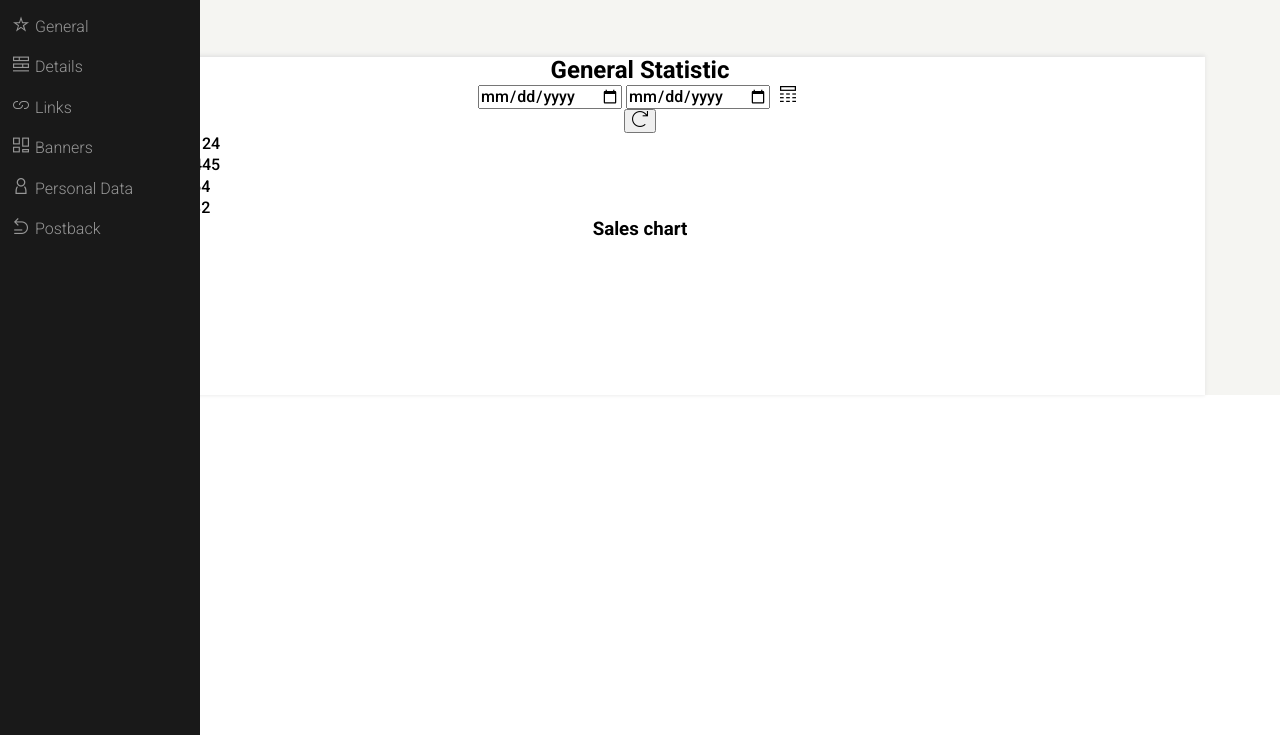
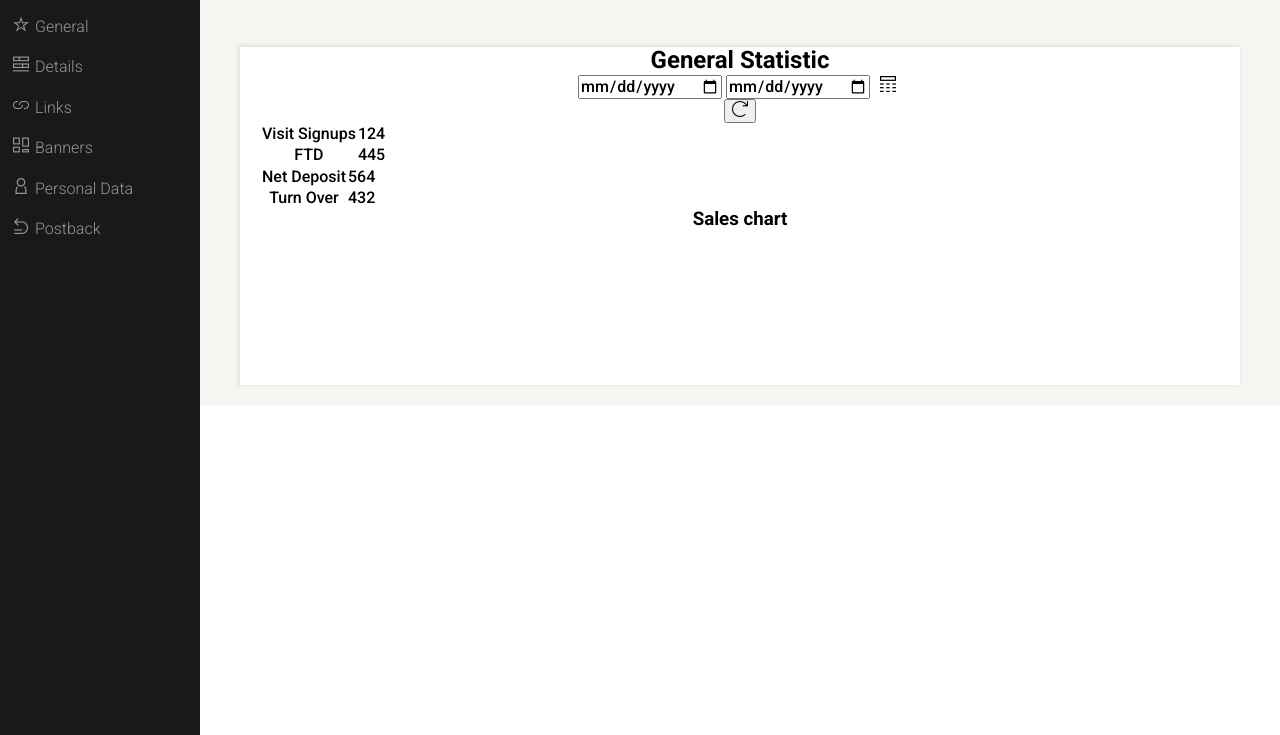
Before and after one commit to jarekdorman/project_module_12, a website: page src/index.html in a window 1280 px wide. Shown: the part 65-800 px from the top of the page. Drawn offline with nearby package versions, Linux system fonts and the light colour scheme; files that its build step writes are made by us from their sources.

Commit message:
init project

```diff
--- a/src/sass/sections/_sections.scss
+++ b/src/sass/sections/_sections.scss
@@ -49,6 +49,7 @@
   display: block;
   width: 100%;
   padding: 10px 7px;
+
   &:hover {
     color: $main-lighten;
     border-left: 2px solid $warning-light;
@@ -122,11 +123,10 @@ section {
   width: 100%;
   padding-left: 20px;
   padding-right: 20px;
-  max-width: 1170px;
   text-align: center;
 }
 
 main {
-  padding-top: 30px;
+  padding: 20px 20px 20px 220px;
   background: $main-ultra-light;
 }
```
Also changed, not shown: src/sass/_font.scss (+29 -0 lines).
